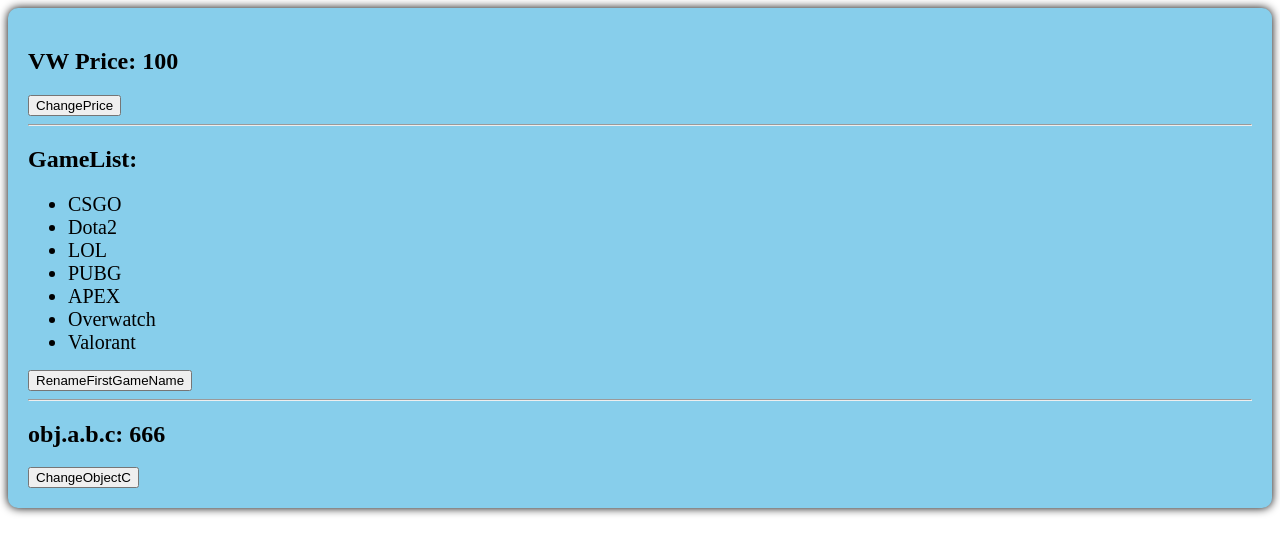
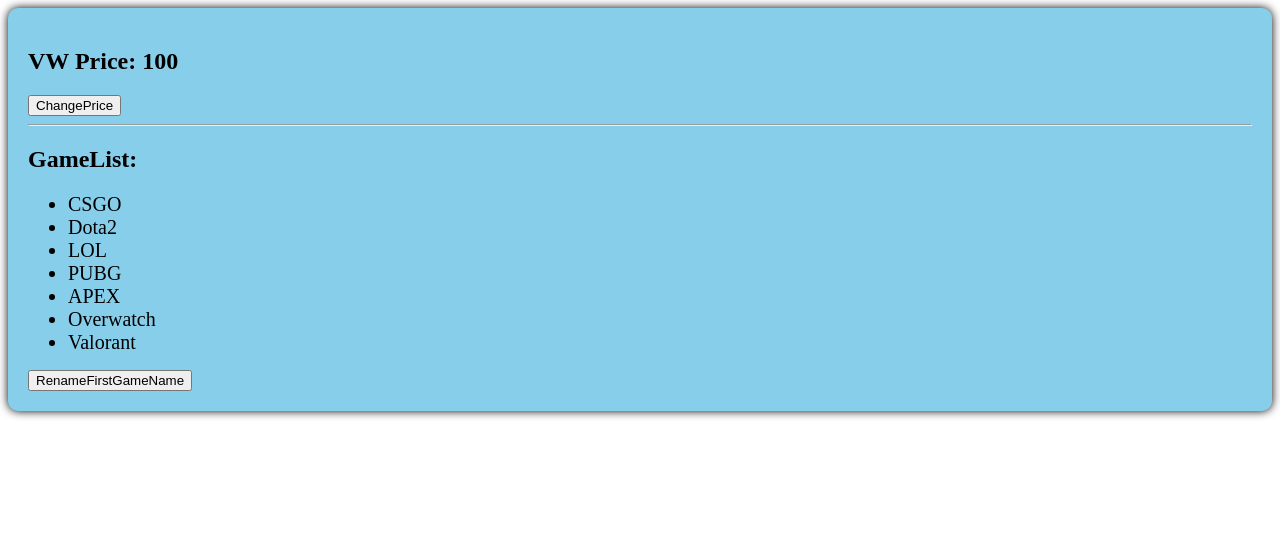
Before and after one commit to FHangH/Vue3_TS, a Vue app: page / in a window 1280 px wide. Shown: the top 554 px of the page. Built offline with nearby package versions, Linux system fonts and the light colour scheme.

Commit message:
ref 创建对象类型响应式数据

```diff
--- a/src/components/Person.vue
+++ b/src/components/Person.vue
@@ -9,19 +9,15 @@
             <li v-for="item in games" :key="item.id">{{item.name}}</li>
         </ul>
         <button @click="RenameFirstGameName">RenameFirstGameName</button>
-
-        <hr>
-        <h2>obj.a.b.c: {{obj.a.b.c}}</h2>
-        <button @click="ChangeObjectC">ChangeObjectC</button>
     </div>
 </template>
 
 <script lang="ts" setup name="PersonInfo">
-    import { reactive } from 'vue';
+    import { ref } from 'vue';
 
-    let car = reactive({brand: 'VW', price: 100});
+    let car = ref({brand: 'VW', price: 100});
 
-    let games = reactive
+    let games = ref
     ([
         {id: '1000', name: 'CSGO'},
         {id: '1001', name: 'Dota2'},
@@ -32,30 +28,14 @@
         {id: '1006', name: 'Valorant'},
     ]);
 
-    let obj = reactive
-    ({
-        a:
-        {
-            b:
-            {
-                c: 666
-            }
-        }
-    });
-
     function ChangePrice()
     {
-        car.price += 100;
+        car.value.price += 100;
     }
 
     function RenameFirstGameName()
     {
-        games[0].name = 'CS2';
-    }
-
-    function ChangeObjectC()
-    {
-        obj.a.b.c = 777;
+        games.value[0].name = 'CS2';
     }
 </script>
 
```
